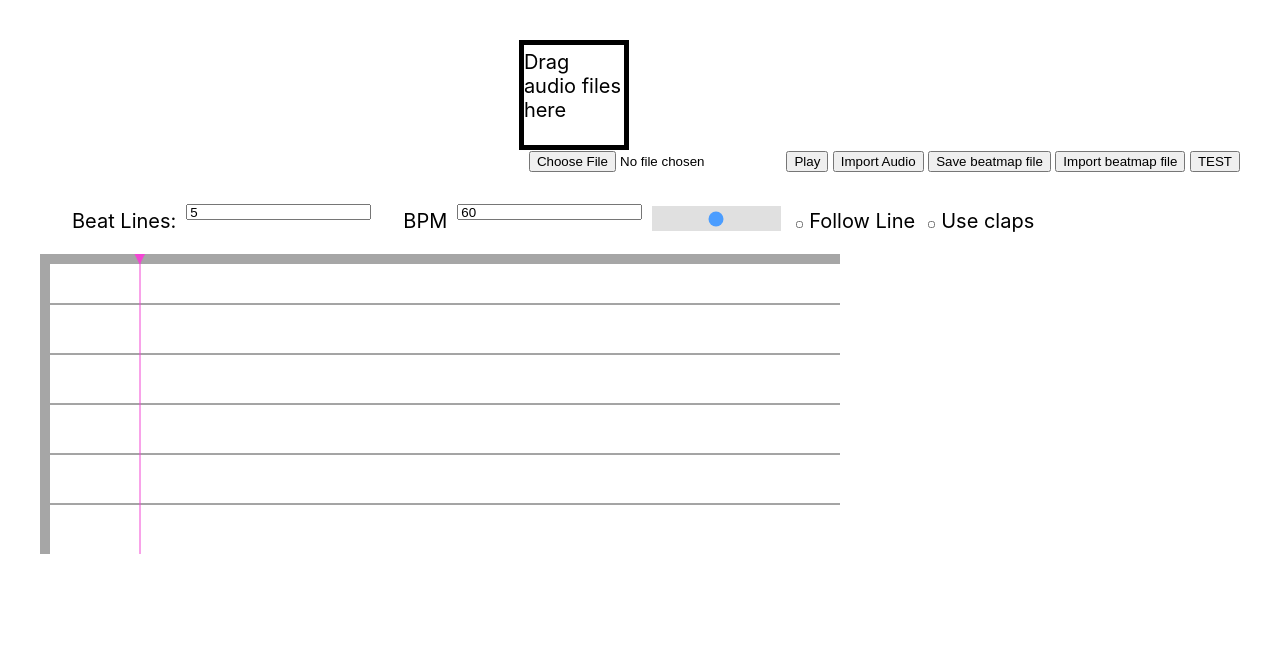
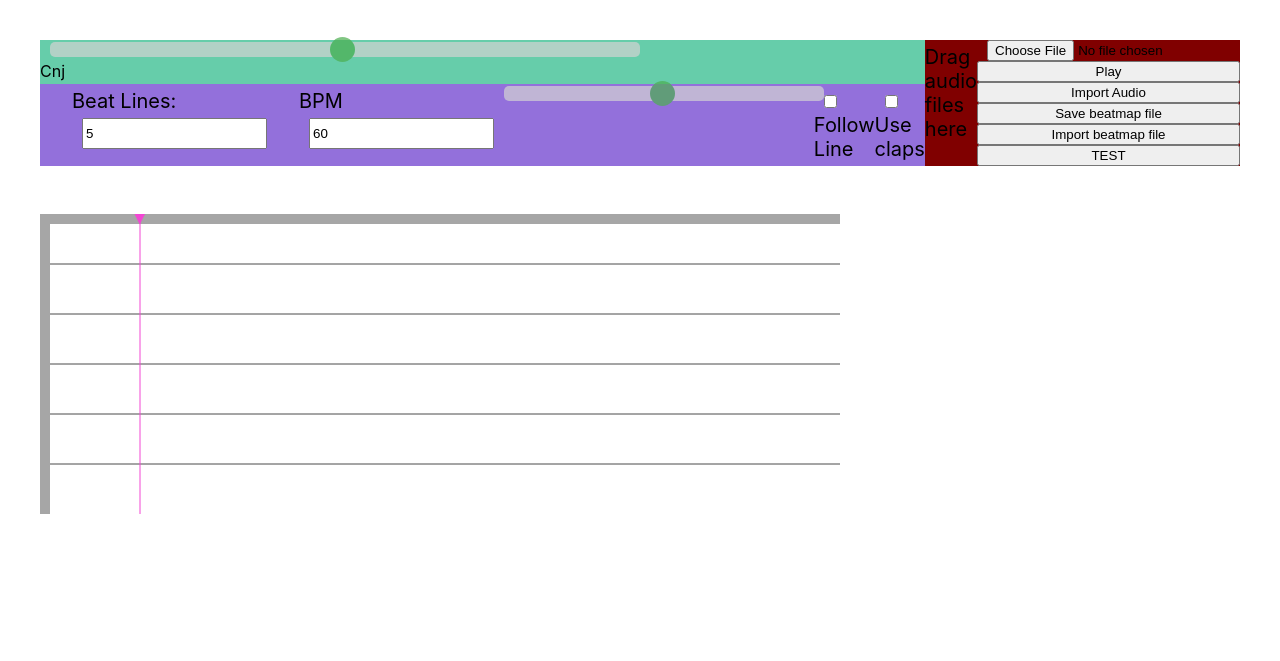
Before and after one commit to MadL1me/RhythmGE, a website with bundled scripts: page src/index.html in a window 1280 px wide. Built offline with nearby package versions, Linux system fonts and the light colour scheme.

Commit message:
Ui improvements

```diff
--- a/src/editor.ts
+++ b/src/editor.ts
@@ -57,6 +57,21 @@ const appSettings = new class AppSettings {
     customBpmLineColor = new RgbaColor(116, 104, 222);
     loudnessBarColor = new RgbaColor(88, 237, 123);
     timestepLineColor = new RgbaColor(242, 70, 211);
+}
+
+class Visualizer {
+
+    canvas: HTMLCanvasElement;
+    ctx: CanvasRenderingContext2D;
+
+    constructor() {
+
+    }
+
+    draw(editor: Editor) {
+
+
+    }
 }
 
 class Viewport {
@@ -149,24 +164,24 @@ class Transform {
 
 class Editor {
 
-    isPlaying: boolean = false;
     isFollowingLine: boolean = false;
     isUsingClaps: boolean = false;
     audioLoaded: boolean = false;
     scrollingSpeed : number = 0.2;
     resizingSpeed: number = 0.01;
-    fastScrollingSpeed :number = 5;
+    fastScrollingSpeed: number = 5;
+
+    notes: Array<Array<Timestamp>>;
+    canvas: HTMLCanvasElement;
+    ctx: CanvasRenderingContext2D;
 
     viewport: Viewport;
     transform: Transform;
-    notes: Array<Array<Timestamp>>;
-    canvas: HTMLCanvasElement;
-    ctx: CanvasRenderingContext2D;
     topScale: TopScale;
     leftScale: LeftScale;
     editorGrid: EditorGrid;
     audioCanvas: AudioAmplitudeCanvas;
-    audioController: AudioController;
+    audioPlayer: AudioPlayer;
     timestepLine: TimestepLine;
 
     constructor() {
@@ -178,11 +193,11 @@ class Editor {
         this.viewport.position = new Vec2(100,0);
 
         this.transform.position = new Vec2(0,0);
-
-        this.canvas = document.getElementById("editor_canvas") as HTMLCanvasElement;
+        this.canvas = document.getElementById("editor-canvas") as HTMLCanvasElement;
         this.ctx = this.canvas.getContext("2d");
         //this.ctx.translate(0.5,0.5);
 
+        this.audioPlayer = new AudioPlayer(this);
         this.topScale = new TopScale(10);
         this.leftScale = new LeftScale(10);
         this.editorGrid = new EditorGrid(this, this.canvas);
@@ -203,26 +218,26 @@ class Editor {
     }
 
     debug() {
-        console.log(this.audioController.bufferSource.buffer.sampleRate);
-        console.log(this.audioController.bufferSource.buffer);
-        console.log(this.audioController.bufferSource);
-        console.log(this.audioController.sound._soundById(this.audioController.soundId)._node);
-        console.log(this.audioController.bufferSource.buffer.getChannelData(0));
-        console.log(this.audioController.analyser);
+        console.log(this.audioPlayer.bufferSource.buffer.sampleRate);
+        console.log(this.audioPlayer.bufferSource.buffer);
+        console.log(this.audioPlayer.bufferSource);
+        console.log(this.audioPlayer.sound._soundById(this.audioPlayer.soundId)._node);
+        console.log(this.audioPlayer.bufferSource.buffer.getChannelData(0));
+        console.log(this.audioPlayer.analyser);
     }
 
     updateLoop() {
-
-        if (!this.isPlaying)
+        if (!this.audioPlayer.isPlaying())
             return;
 
         this.drawEditor();
     }
 
     onAudioLoad(audioPath : string) {
-        this.audioController = new AudioController(this, audioPath, this.timestepLine);
-        this.audioController.timestepLine.transform.parent = this.transform;
-        this.audioController.sound.on("load", () =>
+        this.audioPlayer.onSoundLoad(audioPath);
+        this.timestepLine.transform.parent = this.transform;
+
+        this.audioPlayer.sound.on("load", () =>
         {
             this.audioLoaded = true;
             var gridSize = this.editorGrid.getGridSize();
@@ -241,19 +256,17 @@ class Editor {
     }
 
     onPlay() {
-        if (this.isPlaying == true)
+        if (this.audioPlayer.isPlaying() == true)
             return;
 
-        this.isPlaying = true;
-        this.audioController.play();
+        this.audioPlayer.play();
     }
 
     onPause() {
-        if (this.isPlaying == false)
+        if (this.audioPlayer.isPlaying() == false)
             return;
 
-        this.isPlaying = false;
-        this.audioController.sound.pause();
+        this.audioPlayer.sound.pause();
     }
 
     onCanvasScroll(mouseDelta : number, isSpeededUp : boolean) {
@@ -322,7 +335,7 @@ class Editor {
 
         if (clickY <= this.topScale.height) {
             console.log("Set Music!!!");
-            this.audioController.setMusicFromCanvasPosition(click, this);
+            this.audioPlayer.setMusicFromCanvasPosition(click, this);
         }
 
         var columnNum = Math.round((clickX)/(this.editorGrid.distanceBetweenBeatLines())-1);
@@ -362,7 +375,7 @@ class Editor {
         this.ctx.fillStyle = appSettings.editorBackgroundColor.value();
         this.ctx.fillRect(0,0, this.canvas.width, this.canvas.height)
 
-        this.editorGrid.draw(this.audioController != null && this.audioController.sound.state()=="loaded", this);
+        this.editorGrid.draw(this.audioPlayer != null && this.audioPlayer.sound != undefined && this.audioPlayer.sound != null && this.audioPlayer.sound.state()=="loaded", this);
 
         this.notes.forEach(notes => { notes.forEach(note => {
             if (note!=null) { note.draw(this.canvas);
@@ -373,8 +386,8 @@ class Editor {
         this.topScale.draw(this.canvas);
         this.leftScale.draw(this.canvas);
 
-        if (this.isPlaying){
-            this.timestepLine.transform.localPosition = new Vec2(this.audioController.sound.seek(), 0);
+        if (this.audioPlayer.isPlaying()){
+            this.timestepLine.transform.localPosition = new Vec2(this.audioPlayer.sound.seek(), 0);
         }
 
         this.timestepLine.draw(this.viewport);
@@ -382,58 +395,70 @@ class Editor {
 }
 
 
-class AudioController {
+class AudioPlayer {
 
     sound : any;
     soundId : number;
     analyser : AnalyserNode;
-    timestepLine: TimestepLine;
     editor: Editor;
     bufferSource: AudioBufferSourceNode;
 
-    constructor(editor: Editor, soundPath : string, timestepLine: TimestepLine) {
+    constructor(editor: Editor) {
+        this.editor = editor;
+    }
 
-        this.editor = editor;
-        this.timestepLine = timestepLine;
-        this.timestepLine.transform.parent = this.editor.transform;
-
+    onSoundLoad(soundPath : string) {
         this.sound = new Howl({src:[soundPath]});
 
         this.analyser = Howler.ctx.createAnalyser();
         this.analyser.fftSize = 256;
 
+        this.sound.on("load", () => {
+            this.soundId = this.sound.play();
+            this.sound.stop();
+        })
+
         this.sound.on("play", () => {
-            console.log(this);
-            console.log(this.soundId);
-            this.bufferSource = this.sound._soundById(this.soundId)._node.bufferSource;
-            this.sound._soundById(this.soundId)._node.bufferSource.connect(this.analyser)
-            editor.audioCanvas.onAudioLoad(this);
+            this.setupEditor();
         });
 
         this.sound.on("seek", () => {
-            this.bufferSource = this.sound._soundById(this.soundId)._node.bufferSource;
-            this.sound._soundById(this.soundId)._node.bufferSource.connect(this.analyser)
-            editor.audioCanvas.onAudioLoad(this);
+            this.setupEditor();
+        });
+
+        this.sound.on("stop", () => {
+            //setupEditor();
         });
     }
 
-    play() {
-        this.soundId = this.sound.play();
-        console.log(this.soundId);
-        console.log(this.analyser);
+    private setupEditor() {
+        this.bufferSource = this.sound._soundById(this.soundId)._node.bufferSource;
+        this.sound._soundById(this.soundId)._node.bufferSource.connect(this.analyser)
+        editor.audioCanvas.onAudioLoad(this);
+        editor.drawEditor();
     }
 
-    playClapSound() {
+    isPlaying() : Boolean {
+        if (this.sound == undefined || this.sound == null)
+            return false;
+        return this.sound.playing([this.soundId]);
+    }
+
+    play() : void {
+        this.soundId = this.sound.play();
+    }
+
+    playClapSound() : void {
 
     }
 
-    setMusicFromCanvasPosition(position : Vec2, editor : Editor) {
+    setMusicFromCanvasPosition(position : Vec2, editor : Editor) : void {
         console.log(position);
         var second = editor.viewport.canvasToSongTime(position).x/editor.transform.scale.x;
         this.sound.seek([second]);
     }
 
-    setMusicFromTimePosition() {
+    setMusicFromTimePosition() : void {
 
     }
 
@@ -449,7 +474,7 @@ class AudioAmplitudeCanvas {
     canvas : HTMLCanvasElement;
     ctx : CanvasRenderingContext2D;
     editor: Editor;
-    audio: AudioController;
+    audio: AudioPlayer;
     data: Float32Array;
     amplitudeData = new Array<number>();
 
@@ -459,12 +484,12 @@ class AudioAmplitudeCanvas {
 
     constructor(editor: Editor) {
         this.editor = editor;
-        this.audio = editor.audioController;
-        this.canvas = document.getElementById("audio_amplitude_canvas") as HTMLCanvasElement;
+        this.audio = editor.audioPlayer;
+        this.canvas = document.getElementById("audio-amplitude-canvas") as HTMLCanvasElement;
         this.ctx = this.canvas.getContext("2d");
     }
 
-    onWindowResize(event: UIEvent) {
+    onWindowResize(event: UIEvent) : void {
         var w = document.documentElement.clientWidth;
         var h = document.documentElement.clientHeight;
 
@@ -472,12 +497,12 @@ class AudioAmplitudeCanvas {
         this.canvas.setAttribute('height', (h/8).toString());
     }
 
-    onAudioLoad(audio: AudioController) {
+    onAudioLoad(audio: AudioPlayer) : void {
         this.data = audio.bufferSource.buffer.getChannelData(0);
         this.calculateAmplitudeArray();
     }
 
-    draw() {
+    draw() : void {
         this.ctx.clearRect(0,0, this.canvas.width, this.canvas.height);
         console.log(appSettings.editorBackgroundColor.value());
         this.ctx.fillStyle = appSettings.editorBackgroundColor.value();
@@ -545,7 +570,7 @@ class TimestepLine {
     ctx:CanvasRenderingContext2D;
 
     constructor() {
-        this.canvas = document.getElementById("editor_canvas") as HTMLCanvasElement;
+        this.canvas = document.getElementById("editor-canvas") as HTMLCanvasElement;
         this.ctx = this.canvas.getContext("2d");
     }
 
@@ -621,7 +646,7 @@ class EditorGrid {
     }
 
     distanceBetweenBpmLines() {
-        var soundLength = this.editor.audioController.sound.duration();
+        var soundLength = this.editor.audioPlayer.sound.duration();
         var bpmCount = (soundLength/60) * this.bpmValue;
         var pixelsPerBeat = soundLength / bpmCount;
         return pixelsPerBeat * this.editor.transform.scale.x;
@@ -672,7 +697,7 @@ class EditorGrid {
 
     initBpmLines() {
         this.bpmLines = [];
-        var soundLength = editor.audioController.sound.duration();
+        var soundLength = editor.audioPlayer.sound.duration();
         var bpmCount = (soundLength/60) * this.bpmValue;
 
         for (var i=0; i<bpmCount; i++) {
@@ -691,7 +716,7 @@ class EditorGrid {
         });
 
         if (drawBpmLines) {
-            var soundLength = editor.audioController.sound.duration();
+            var soundLength = editor.audioPlayer.sound.duration();
             var bpmCount = (soundLength/60) * this.bpmValue;
             var pixelsPerBeat = soundLength / bpmCount;
 
--- a/src/index.html
+++ b/src/index.html
@@ -1,61 +1,69 @@
 <!DOCTYPE html>
 <html>
+
 <head>
   <meta charset="UTF-8">
   <title>RhythmGE</title>
   <link rel="stylesheet" href="dist/index.css">
 </head>
+
 <body>
-    <div class="topbar">
-
-      <div id = "audio_player">
-
-      </div>
-
-      <div id="imports">
-        <div id="drop_zone">
-          <p>Drag audio files here</p>
-        </div>
-          <input type="file" id="files" name="files[]"/>
-          <output id="list"></output>
-          <button onclick='playButtonClick()'>Play</button>
-          <button onclick='loadAudioFile()' id="import_audio_btn"> Import Audio </button>
-          <button onclick='saveBeatmap()' id="save_beatmap_btn"> Save beatmap file </button>
-          <button onclick='importBeatmap()' id="import_beatmap_btn"> Import beatmap file </button>
-          <button onclick="test()"> TEST </button>
+  <topbar>
+    <div class="left-column">
+      <div class="first-row">
+        <div class="audio-player">
+          <div class="slider-container">
+            <input type="range" min="1" max="100" value="50" class="slider" id="myRange">Cnj
           </div>
         </div>
-
-    <div class="editor_container">
-      <div class="input_container">
-
-        <div class="rowflex input_block">
+        <div class="visualizer">
+          <canvas height="1" width="1"></canvas>
+        </div>
+      </div>
+      <div class="settings-container">
+        <div class="input-block">
           <p>Beat Lines:</p>
           <input value="5" onchange='beatLinesValueChange(event)' type="text">
         </div>
 
-        <div class="rowflex input_block">
+        <div class="input-block">
           <p>BPM</p>
           <input value="60" onchange='bmpValueChange(event)' type="text">
         </div>
 
-        <div class="rowflex slider_container" >
+        <div class="slider-container">
           <input type="range" min="1" max="100" value="50" class="slider" id="myRange">
         </div>
 
-        <div class="rowflex" >
-          <p><input type="checkbox" id="lineFollowing">Follow Line</p>
+        <div class="">
+          <p><input type="checkbox" id="line-following">Follow Line</p>
         </div>
 
-        <div class="rowflex" >
-          <p><input type="checkbox" id="useClaps">Use claps</p>
+        <div class="">
+          <p><input type="checkbox" id="use-claps">Use claps</p>
         </div>
+      </div>
+    </div>
+    <div class="right-column">
+      <div class="drop-zone">
+        <p>Drag audio files here</p>
+      </div>
+      <div class="imports">
+        <input type="file" id="files" name="files[]" />
+        <output id="list"></output>
+        <button onclick='playButtonClick()'>Play</button>
+        <button onclick='loadAudioFile()' id="import-audio-btn"> Import Audio </button>
+        <button onclick='saveBeatmap()' id="save-beatmap-btn"> Save beatmap file </button>
+        <button onclick='importBeatmap()' id="import-beatmap-btn"> Import beatmap file </button>
+        <button onclick="test()"> TEST </button>
+      </div>
+    </div>
+  </topbar>
 
-      </div>
-
-      <div class="canvas_holder">
-        <canvas width="800" height="300" id="editor_canvas"></canvas>
-        <canvas width="800" height="100" id ="audio_amplitude_canvas"></canvas>
+  <div class="editor-container">
+    <div class="canvas-holder">
+      <canvas width="800" height="300" id="editor-canvas"></canvas>
+      <canvas width="800" height="100" id="audio-amplitude-canvas"></canvas>
     </div>
   </div>
 
@@ -64,4 +72,5 @@
   <script defer src="dist/renderer.js"></script>
   <script defer src="dist/editor.js"></script>
 </body>
+
 </html>
--- a/src/index.scss
+++ b/src/index.scss
@@ -30,103 +30,121 @@
     padding: 10px 10px 10px 10px;
   }
 
-  .editor_container {
+  .editor-container {
     display: flex;
     flex-direction: column;
     justify-content: space-between;
     margin-top: 2rem;
 
-    .input_container {
+    .input-container {
       display: flex;
       flex-direction: row;
     }
   }
 
-  .topbar {
+  topbar {
     display: flex;
     flex-direction: row;
-    justify-content: space-between;
     max-height: 30%;
+
+    .left-column {
+      flex: 3;
+      display: flex;
+      flex-direction: column;
+      justify-content: center;
+      background-color: magenta;
+
+      .first-row {
+        display: flex;
+        flex: 3;
+        background-color: mediumaquamarine;
+
+        .audio-player {
+          flex: 2;
         }
 
-  .rowflex {
+        .visualizer {
+          flex: 1;
+        }
+      }
+
+      .settings-container {
+        flex: 1;
         display: flex;
         flex-direction: row;
-    justify-content: space-between;
+        background-color: mediumpurple;
+      }
     }
 
-  .colflex {
+    .right-column {
+      display: flex;
+      flex-direction: row;
+      flex: 1;
+      background-color: maroon;
+
+      .drop-zone {
+        flex: 1;
+      }
+
+      .imports {
+        flex: 1;
         display: flex;
         flex-direction: column;
-    justify-content: space-between;
+      }
+    }
   }
 
-  .canvas_holder {
+  .canvas-holder {
     margin-top: 1rem;
     max-height: calc(40vh);
     //overflow: scroll;
   }
 
-  .input_block {
+  .input-block {
     padding-left: 2rem;
   }
 
-  #audio_player {
-
-  }
-
-  #title {
-
-  }
-
-  #imports {
-
-  }
-
-  #editor_canvas {
+  #editor-canvas {
 
 
   }
 
-  #drop_zone {
+  #drop-zone {
     border: 5px solid;
     width:  100px;
     height: 100px;
   }
 
-  .slidecontainer {
-    width: 100%; /* Width of the outside container */
+  .slider-container {
+    width: 100%;
   }
 
-  /* The slider itself */
   .slider {
-    -webkit-appearance: none;  /* Override default CSS styles */
-    appearance: none;
-    width: 100%; /* Full-width */
-    height: 25px; /* Specified height */
-    background: #d3d3d3; /* Grey background */
-    outline: none; /* Remove outline */
-    opacity: 0.7; /* Set transparency (for mouse-over effects on hover) */
-    -webkit-transition: .2s; /* 0.2 seconds transition on hover */
+    -webkit-appearance: none;
+    width: 100%;
+    height: 15px;
+    border-radius: 5px;
+    background: #d3d3d3;
+    outline: none;
+    opacity: 0.7;
+    -webkit-transition: .2s;
     transition: opacity .2s;
 
-    :hover {
-      opacity: 1; /* Fully shown on mouse-over */
+    &::-webkit-slider-thumb {
+      -webkit-appearance: none;
+      appearance: none;
+      width: 25px;
+      height: 25px;
+      border-radius: 50%;
+      background: #4CAF50;
+      cursor: pointer;
     }
 
-    ::-webkit-slider-thumb {
-      -webkit-appearance: none; /* Override default look */
-      appearance: none;
-      width: 25px; /* Set a specific slider handle width */
-      height: 25px; /* Slider handle height */
-      background: #4CAF50; /* Green background */
-      cursor: pointer; /* Cursor on hover */
-    }
-
-    ::-moz-range-thumb {
-      width: 25px; /* Set a specific slider handle width */
-      height: 25px; /* Slider handle height */
-      background: #4CAF50; /* Green background */
-      cursor: pointer; /* Cursor on hover */
+    &::-moz-range-thumb {
+      width: 25px;
+      height: 25px;
+      border-radius: 50%;
+      background: #4CAF50;
+      cursor: pointer;
     }
   }
--- a/src/renderer.ts
+++ b/src/renderer.ts
@@ -47,7 +47,7 @@ function dropHandler(event) {
 
 }
 
-var editorCanvas = document.getElementById("editor_canvas");
+var editorCanvas = document.getElementById("editor-canvas");
 let keysPressed = [];
 
 editorCanvas.addEventListener('wheel', onCanvasWheel);
@@ -88,7 +88,7 @@ function bmpValueChange(event) {
     editor.changeBpmValue(event);
 }
 
-var drop_zone = document.getElementById("drop_zone")
+var drop_zone = document.getElementById("drop-zone")
 drop_zone.ondrag = (event) => {
 
 }
```
Also changed, not shown: src/dist/editor.js, src/dist/index.css, src/dist/renderer.js, 2 other files. Lines whose indentation alone changed are shown as unchanged.
